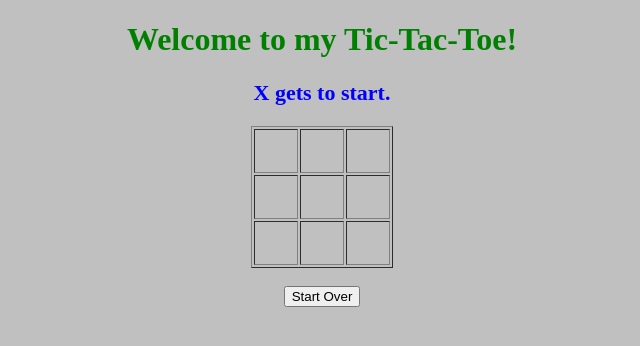
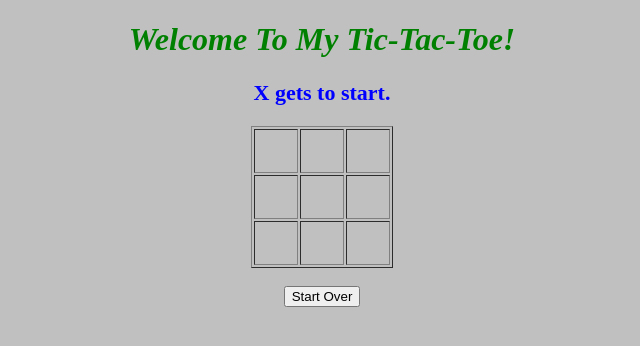
Before and after one commit to vladimirm82/Tic-Toc-Toe-JS, a plain HTML site: page Index.html in a window 1280 px wide. Shown: the whole page, without its empty margins (318-958 px from the left). Drawn offline with Linux system fonts and the light colour scheme.

Commit message:
Change some heading style.

```diff
--- a/Index.html
+++ b/Index.html
@@ -23,6 +23,7 @@
 	h1{
 		color:green;
 		text-align: center;
+        font-style: italic;
 	}
 	.container {
 		background: silver;
@@ -113,7 +114,7 @@
 
 </head>
 <body onload ="startGame();" class="container">
-	<h1>Welcome to my Tic-Tac-Toe!</h1>
+	<h1>Welcome To My Tic-Tac-Toe!</h1>
 	<div id="message">Messages will go here</div>
 	<table border="1" align="center">
 		<tr>
```
